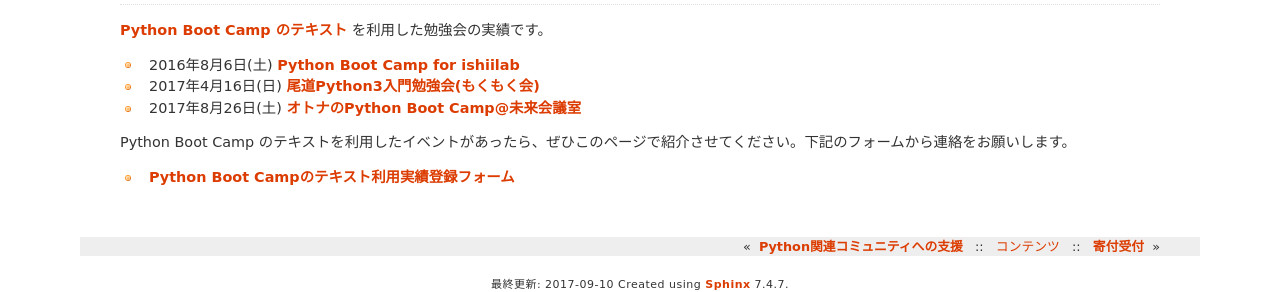
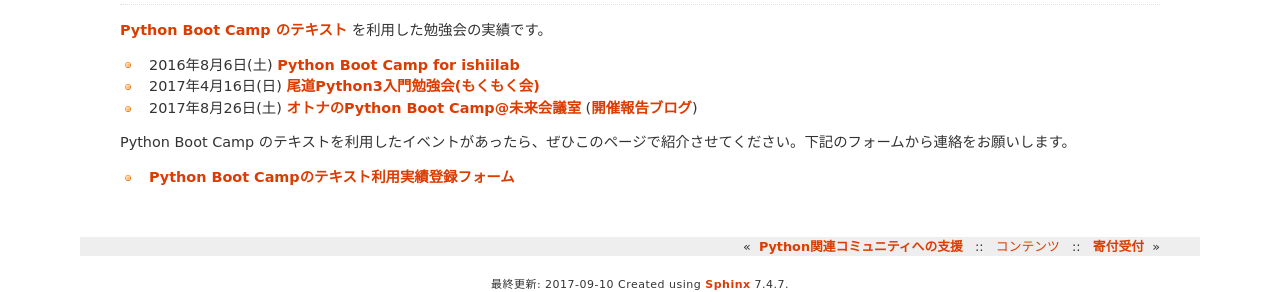
Before and after one commit to pyconjp/www.pycon.jp, a Sphinx documentation site: the page built from source/support/bootcamp.rst, in a window 1280 px wide and 900 px high, scrolled down 2274 px. Shown: the part 541-833 px from the top of the window. Built offline with Sphinx 7.4.7, drawn with Linux system fonts in a browser that asks for light colours.

Commit message:
add blog link about boot camp

```diff
--- a/source/support/bootcamp.rst
+++ b/source/support/bootcamp.rst
@@ -233,7 +233,7 @@
 
 * 2016年8月6日(土) `Python Boot Camp for ishiilab <http://hr-sano.net/blog/2016/08/08/python-boot-camp-for-ishiilab/>`_
 * 2017年4月16日(日) `尾道Python3入門勉強会(もくもく会) <https://onomiti-frontend.connpass.com/event/52409/>`_
-* 2017年8月26日(土) `オトナのPython Boot Camp@未来会議室 <https://otona.connpass.com/event/62537/>`_
+* 2017年8月26日(土) `オトナのPython Boot Camp@未来会議室 <https://otona.connpass.com/event/62537/>`_ (`開催報告ブログ <http://otona.pro/post/20170826python/>`_)
 
 Python Boot Camp のテキストを利用したイベントがあったら、ぜひこのページで紹介させてください。下記のフォームから連絡をお願いします。
 
```
